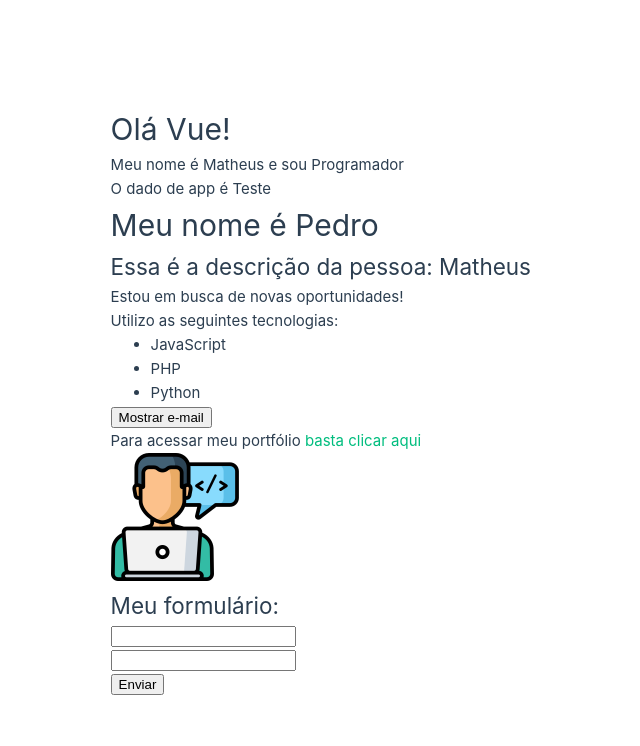
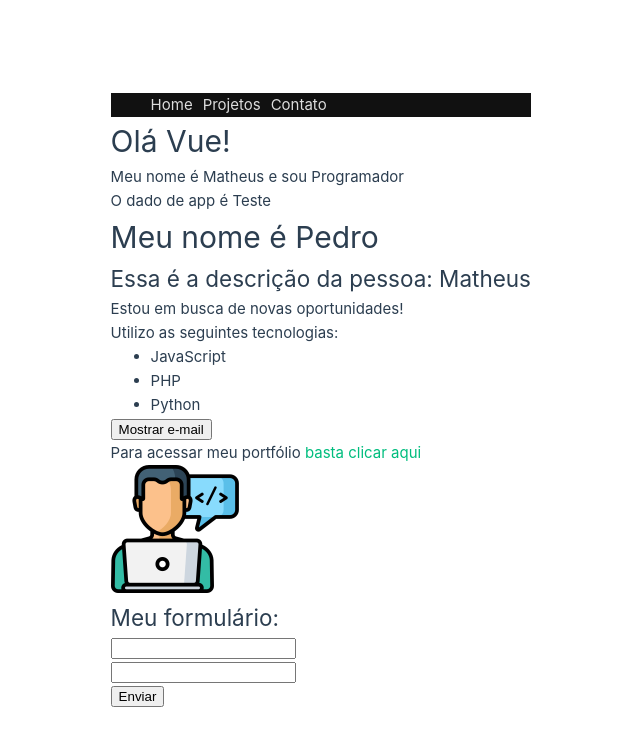
Before and after one commit to eulalaoliveira/projectVue, a Vue app in the folder vue-project/: page / in a window 1280 px wide. Shown: the top 746 px of the page, without its empty margins (109-749 px from the left). Built offline with nearby package versions, Linux system fonts and the light colour scheme.

Commit message:
css global and scoped

```diff
--- a/vue-project/src/App.vue
+++ b/vue-project/src/App.vue
@@ -1,5 +1,6 @@
 <template>
   <div>
+    <Header />
     <PrimeiroComponente />
     <p>O dado de app é {{ testando }}</p>
     <LifeCycle />
@@ -11,13 +12,15 @@
   import PrimeiroComponente from "../src/components/PrimeiroComponente.vue"
   import LifeCycle from "../src/components/LifeCycle.vue"
   import Pessoa from './components/Pessoa.vue'
+  import Header from "./components/Header.vue"
 
   export default {
     name: "app",
     components: {
+      Header,
       PrimeiroComponente,
       LifeCycle,
-        Pessoa
+      Pessoa
     },
     data() {
         return {
--- /dev/null
+++ b/vue-project/src/components/Header.vue
@@ -0,0 +1,35 @@
+<template>
+    <ul>
+        <li><a href="#">Home</a></li>
+        <li><a href="#">Projetos</a></li>
+        <li><a href="#">Contato</a></li>
+    </ul>
+</template>
+
+<script>
+    export default {
+        name: "Header"
+    }
+</script>
+
+<style scoped>
+    ul {
+        list-style: none;
+        display: flex;
+        background-color: #111;
+    }
+
+    li {
+        margin-right: 10px;
+    }
+
+    a {
+        color: #DDD;
+        text-decoration: none;
+        transition: .5s;
+    }
+
+    a:hover {
+        color: hsla(160, 100%, 37%, 1);
+    }
+</style>
```
